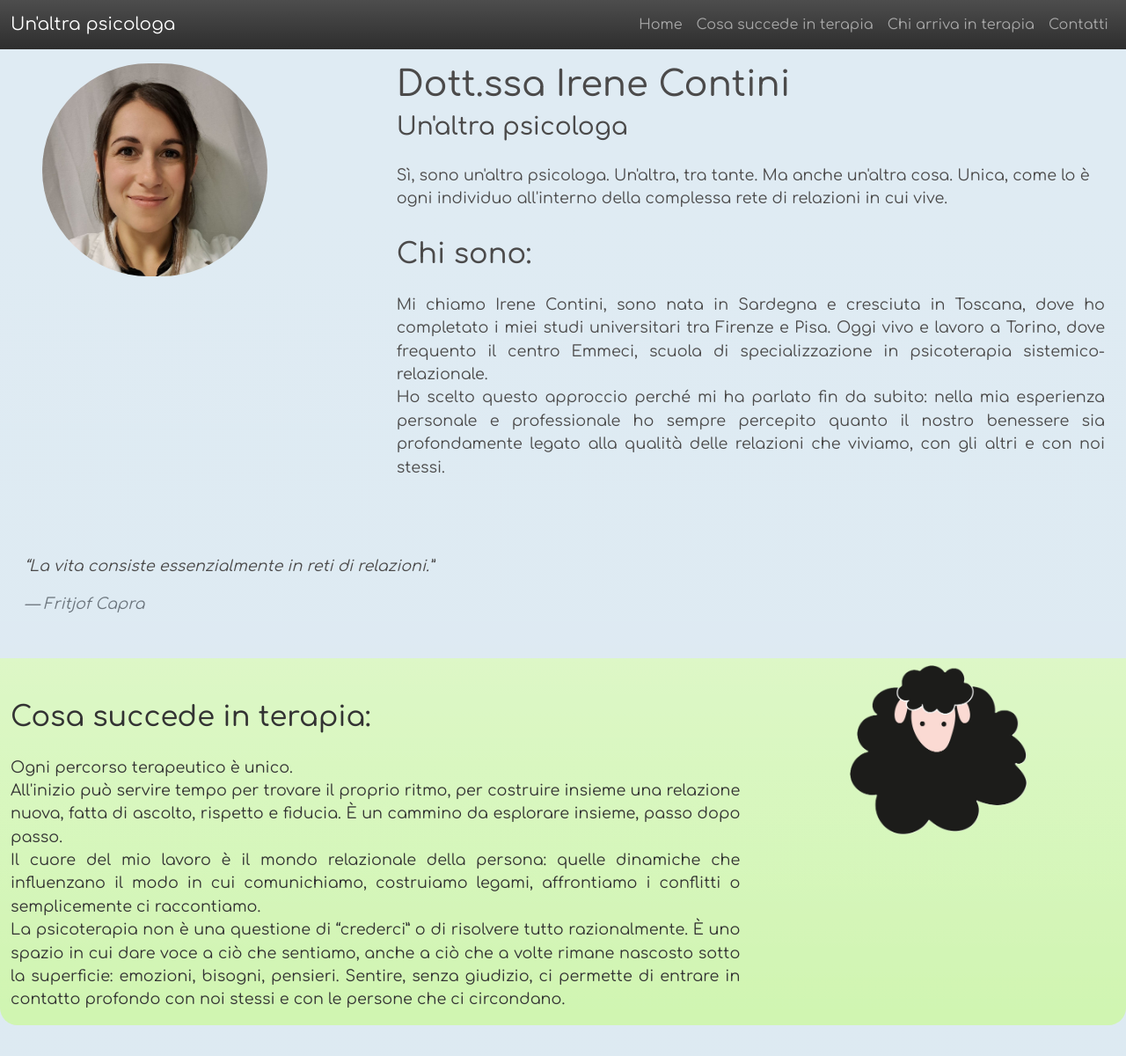
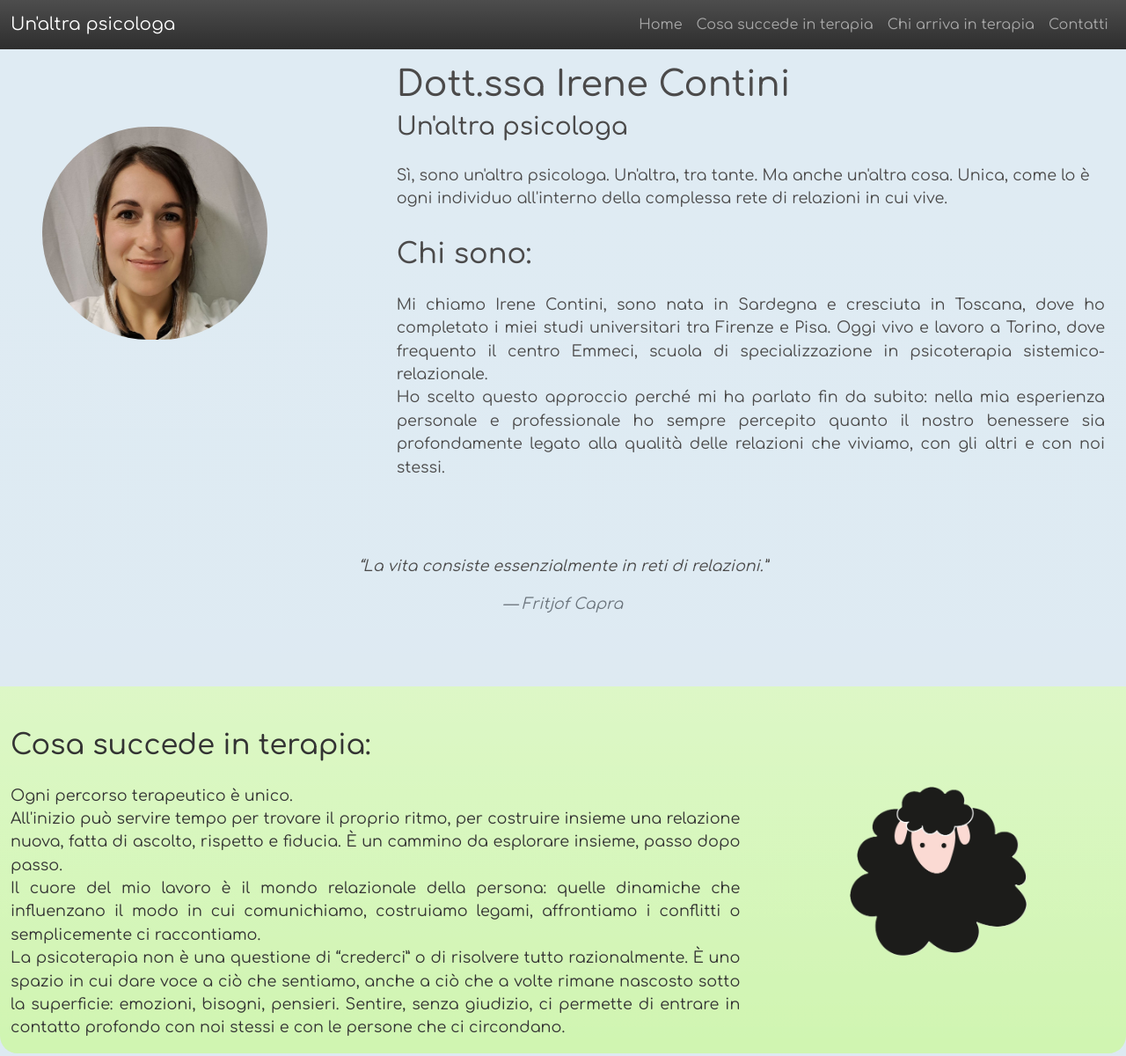
Before and after one commit to Farnabazo/Farnabazo, a plain HTML site: page index.html in a window 1280 px wide. Shown: the top 1200 px of the page at 88% size. Drawn offline with Linux system fonts and the light colour scheme.

Commit message:
Moved quote and black sheep image

```diff
--- a/index.html
+++ b/index.html
@@ -48,7 +48,7 @@
 
         <div class="row mt-5 content h-100">
             <div class="col-4 p-0 flex-column d-flex">
-                <div class="container-fluid p-0 mt-4 ms-5">
+                <div class="container-fluid p-0 mt-5 pt-5 ms-5">
                     <img class="img-fluid home-image p-0" src="img/fotoIre2.jpeg">
                 </div>
             </div>
@@ -58,7 +58,7 @@
                     <h3 class="header mb-4">Un'altra psicologa</h3>
                 </div>
                 <div class="container-fluid">
-                    <p class="">Sì, sono un'altra psicologa.
+                    <p>Sì, sono un'altra psicologa.
                         Un'altra, tra tante.
                         Ma anche un'altra cosa.
                         Unica, come lo è ogni individuo all'interno della complessa rete di relazioni in cui
@@ -82,8 +82,8 @@
             </div>
         </div>
         <div class="row mt-1 content">
-            <div class="container mx-auto">
-                <blockquote class="blockquote p-3 mt-5">
+            <div class="container">
+                <blockquote class="blockquote p-3 mx-auto text-center my-5">
                     <em>
                     <small>“La vita consiste essenzialmente in reti di relazioni.”</small>
                     <footer class="blockquote-footer mt-3">Fritjof Capra</footer>
@@ -114,7 +114,7 @@
                 </p>
             </div>
             <div class="col-4 bg-gradient p-0 flex-column d-flex">
-                <div class="container-fluid mb-5 about-image-container">
+                <div class="container-fluid my-auto about-image-container">
                     <img class="img-fluid about-image" src="img/black-sheep.png">
                 </div>
             </div>
```
